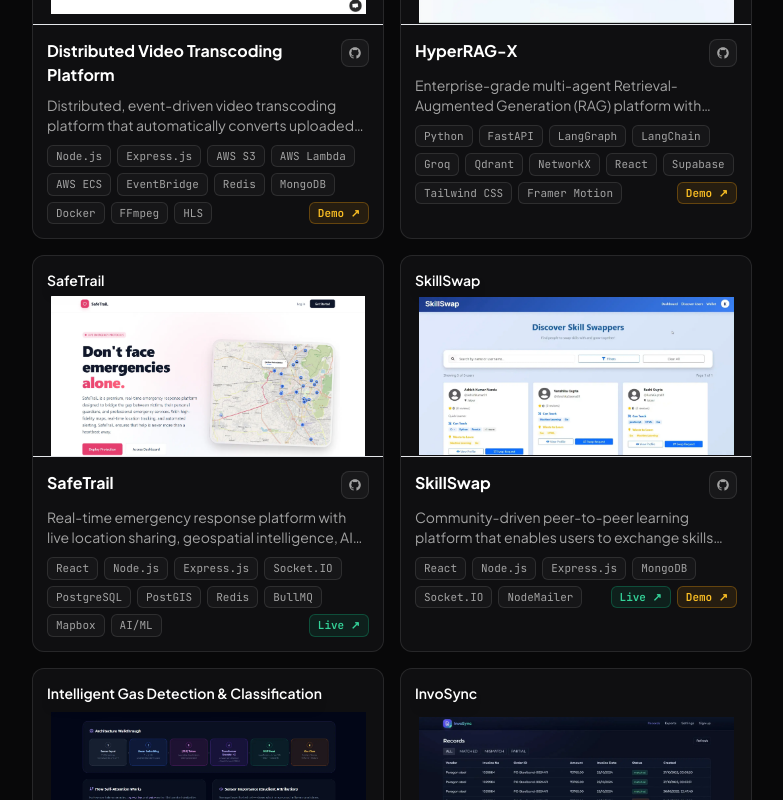
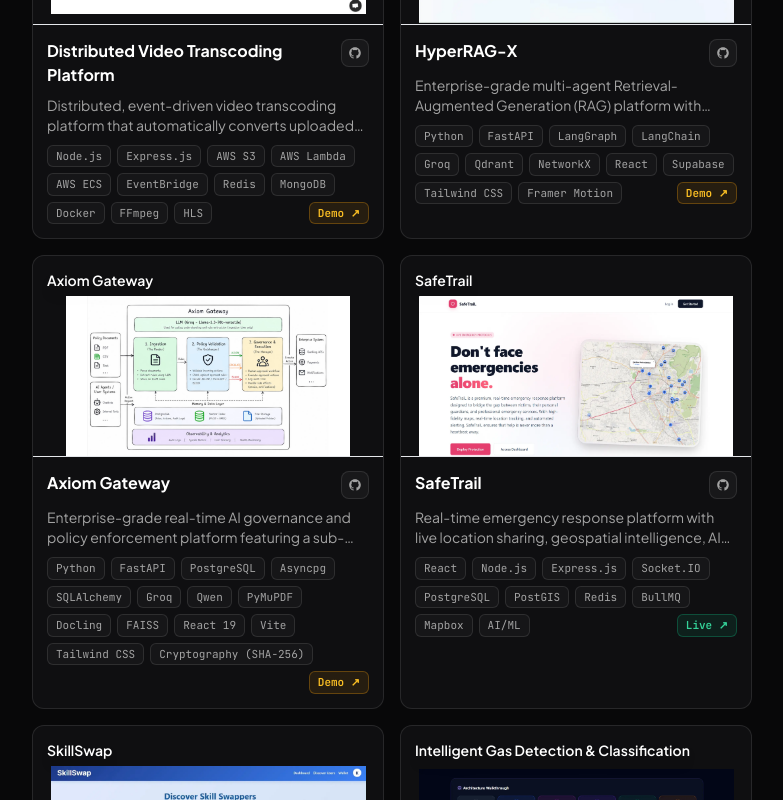
Before and after one commit to kushagragupta04/my-portfolio-website, a React (Vite) app: page / in a window 1280 px wide. Shown: the part 2000-2800 px from the top of the page, without its empty margins (248-1031 px from the left). Built offline with nearby package versions, Linux system fonts and the light colour scheme.

Commit message:
project, resume, stats  update

```diff
--- a/src/v2/components/Experience.jsx
+++ b/src/v2/components/Experience.jsx
@@ -4,16 +4,31 @@ const experience = [
   {
     role: 'Full Stack Developer Intern',
     company: 'Nexarats Technical Solutions Pvt. Ltd.',
-    period: 'Jul 2026 – Present',
-    description:
-      'Re-architected the Tauri IPC bridge from Node.js NAPI to direct C++ FFI by migrating 183 Tauri commands to cross-platform shared libraries. Ported the CSV, JSON, and Excel import/export pipeline from Rust to C++, enabling reliable processing of 1M+ row datasets while reducing peak memory usage by 27% and improving CSV import performance by 14%.',
+    period: 'Jul 2026 – Sep 2026',
+    projects: [
+      {
+        title: 'Desktop Application Engineering',
+        description:
+          'Re-architected the Tauri IPC bridge from Node.js NAPI to direct C++ FFI by migrating 183 Tauri commands to cross-platform shared libraries. Ported the CSV, JSON, and Excel import/export pipeline from Rust to C++, enabling reliable processing of 1M+ row datasets while reducing peak memory usage by 27% and improving CSV import performance by 14%.',
+      },
+      {
+        title: 'Backend Engineering',
+        description:
+          'Built 22+ Spring Boot REST APIs across Community, Meet, and Learn modules, implementing 5-tier Spring Security RBAC, Bucket4j rate limiting, and configurable asynchronous content moderation.',
+      },
+    ],
     tags: [
-      'C++',
       'Rust',
       'Tauri',
       'Node.js',
       'FFI',
-      'TypeScript'
+      'TypeScript',
+      'Java',
+      'Spring Boot',
+      'Spring Security',
+      'Bucket4j',
+      'REST APIs',
+      'C++',
     ],
   },
   {
@@ -28,10 +43,11 @@ const experience = [
       'Machine Learning',
       'Sockets',
       'Backend',
-      'Healthcare AI'
+      'Healthcare AI',
     ],
   },
 ];
+
 const Experience = () => {
   return (
     <section id="experience" className="w-full bg-[#080809] py-10">
@@ -70,11 +86,28 @@ const Experience = () => {
                 </span>
               </div>
 
-              <p className="text-xs md:text-sm text-neutral-300 mt-2.5 leading-relaxed">
-                {item.description}
-              </p>
+              {item.projects ? (
+                <div className="space-y-4 mt-3.5">
+                  {item.projects.map((proj, pIdx) => (
+                    <div key={pIdx} className="space-y-1.5">
+                      <h4 className="text-xs md:text-sm font-semibold text-white">
+                        {proj.title}
+                      </h4>
+                      <div className="pl-3.5 border-l-2 border-white/20">
+                        <p className="text-xs md:text-sm text-neutral-300 leading-relaxed">
+                          {proj.description}
+                        </p>
+                      </div>
+                    </div>
+                  ))}
+                </div>
+              ) : (
+                <p className="text-xs md:text-sm text-neutral-300 mt-2.5 leading-relaxed">
+                  {item.description}
+                </p>
+              )}
 
-              <div className="flex flex-wrap gap-1.5 mt-3">
+              <div className="flex flex-wrap gap-1.5 mt-3.5">
                 {item.tags.map((tag) => (
                   <span
                     key={tag}
--- a/src/v2/components/Hero.jsx
+++ b/src/v2/components/Hero.jsx
@@ -133,7 +133,7 @@ const Hero = () => {
 
           {/* Resume View */}
           <a
-            href="https://drive.google.com/file/d/1NRof_TmCUJ6wcDMxS9qj1rdZRaPHXQda/view?usp=sharing"
+            href="https://drive.google.com/file/d/1sp6boE4MOTBYBo9aXSxjbLeqACxZVAld/view?usp=sharing"
             target="_blank"
             rel="noopener noreferrer"
             data-umami-event="Resume Click"
--- a/src/v2/components/Projects.jsx
+++ b/src/v2/components/Projects.jsx
@@ -86,6 +86,50 @@ const projects = [
       '#4b2a8c',
       '#15151f',
       '#6d4cff',
+    ],
+  },
+    {
+    name: 'Axiom Gateway',
+    description:
+      'Enterprise-grade real-time AI governance and policy enforcement platform featuring a sub-millisecond Zero-LLM policy engine, multi-modal policy ingestion, two-phase human governance, and an immutable cryptographic audit ledger.',
+    details: [
+      'Architected an offline ingestion pipeline using Docling and PyMuPDF with deontic modal heuristic scoring to eliminate >70% boilerplate noise, extracting multi-tiered compliance rules via Groq LLMs with automated multi-model fallback and SHA-256 signature deduplication.',
+
+      'Engineered a deterministic Zero-LLM Fast-Path Policy Engine that intercepts and evaluates live AI agent tool actions across ALLOW, BLOCK, and ESCALATE in <1ms latency, completely eliminating runtime token costs, latency bottlenecks, and LLM hallucination risks.',
+
+      'Built an asynchronous Two-Phase Human-in-the-Loop governance system covering Phase 1 rule draft-to-approval lifecycle management and Phase 2 live escalation queue with pre-execution revalidation before dispatching authorized calls to isolated downstream services via X-Gateway-Secret headers.',
+
+      'Developed a full-stack platform using FastAPI, PostgreSQL (Asyncpg / SQLAlchemy 2.0), React 19, and Vite, featuring an immutable SHA-256 hash-chained audit ledger with real-time tamper detection, X-Idempotency-Key replay attack prevention, and an interactive action simulation console.',
+    ],
+    tags: [
+      'Python',
+      'FastAPI',
+      'PostgreSQL',
+      'Asyncpg',
+      'SQLAlchemy',
+      'Groq',
+      'Qwen',
+      'PyMuPDF',
+      'Docling',
+      'FAISS',
+      'React 19',
+      'Vite',
+      'Tailwind CSS',
+      'Cryptography (SHA-256)',
+    ],
+    github: 'https://github.com/kushagragupta04/Axiom-Gateway',
+    live: null,
+    demo: 'https://youtu.be/My7XogzIn1A',
+    image: '/photos/AxiomGateway.webp',
+    burst: [
+      '#0b1a0e',
+      '#1a3d1c',
+      '#86bc25',
+      '#0f2b1a',
+      '#0a1f14',
+      '#438814',
+      '#112918',
+      '#86bc25',
     ],
   },
   {
@@ -262,6 +306,48 @@ const projects = [
     '#4b83d1',
   ],
 },
+  {
+    name: 'FlowSentry',
+    description:
+      'Enterprise-grade real-time fraud detection platform with stateful stream processing, XGBoost risk scoring, Kafka lag-driven autoscaling, and async LLM investigation generation.',
+    details: [
+      'Engineered a high-performance synchronous scoring pipeline using FastAPI, PyFlink, and Redis to process 5,000+ sustained TPS with sub-100ms p99 latency (18ms p50, 67ms p99) over sliding behavioral feature windows.',
+
+      'Implemented a hybrid decision gate combining XGBoost risk inference (0.926 AUC-ROC) with deterministic velocity rule overrides and RocksDB state backends to deliver fast, auditable allow, flag, or block decisions.',
+
+      'Built an asynchronous background worker using Groq Llama 3 70B and automated PII stripping to generate structured investigation notes for flagged events, leveraging Redis rule-hash caching for a 35% cache hit rate.',
+
+      'Developed a full-stack system with Next.js, Kubernetes HPA driven by Kafka consumer lag metrics, OpenTelemetry, Grafana dashboards, and LitmusChaos resilience testing to guarantee zero event loss under node failure.',
+    ],
+    tags: [
+      'Python',
+      'FastAPI',
+      'PyFlink',
+      'Apache Kafka',
+      'XGBoost',
+      'Redis',
+      'PostgreSQL',
+      'Groq',
+      'Next.js',
+      'Kubernetes',
+      'Prometheus',
+    ],
+    github: 'https://github.com/kushagragupta04/FlowSentry',
+    live: null,
+    demo: 'https://drive.google.com/file/d/1duccpwxcGBxSsmortp5G6lzLTWVrSUuc/view?usp=sharing',
+    image: '/photos/FlowSentry.webp',
+    burst: [
+      '#0a192f',
+      '#1e3a8a',
+      '#2563eb',
+      '#030712',
+      '#0a192f',
+      '#1d4ed8',
+      '#030712',
+      '#38bdf8',
+    ],
+  },
+
 ];
 
 /** Build conic-gradient sunburst from an 8-stop palette. */
--- a/src/v2/components/StatsCards.jsx
+++ b/src/v2/components/StatsCards.jsx
@@ -2,9 +2,9 @@ import React from 'react';
 
 const stats = [
   { label: 'Problems Solved', value: '450+', platform: 'LeetCode, GFG, Codeforces' },
-  { label: 'Contest Rating', value: '1580+', platform: 'LeetCode' },
-  { label: 'Top Percentile', value: 'Top 15%', platform: 'LeetCode' },
-  { label: 'Professional Experience', value: '3+ Months', platform: 'Software Development' },
+  { label: 'Contest Rating', value: '1630+', platform: 'LeetCode' },
+  { label: 'Top Percentile', value: 'Top 19.8%', platform: 'LeetCode' },
+  { label: 'Professional Experience', value: '5+ Months', platform: 'Software Development' },
   { label: 'Contest Rating', value: '1492+', platform: 'CodeChef' },
 ];
 
```
Also changed, not shown: public/photos/AxiomGateway.webp (added), public/photos/FlowSentry.webp (added).
